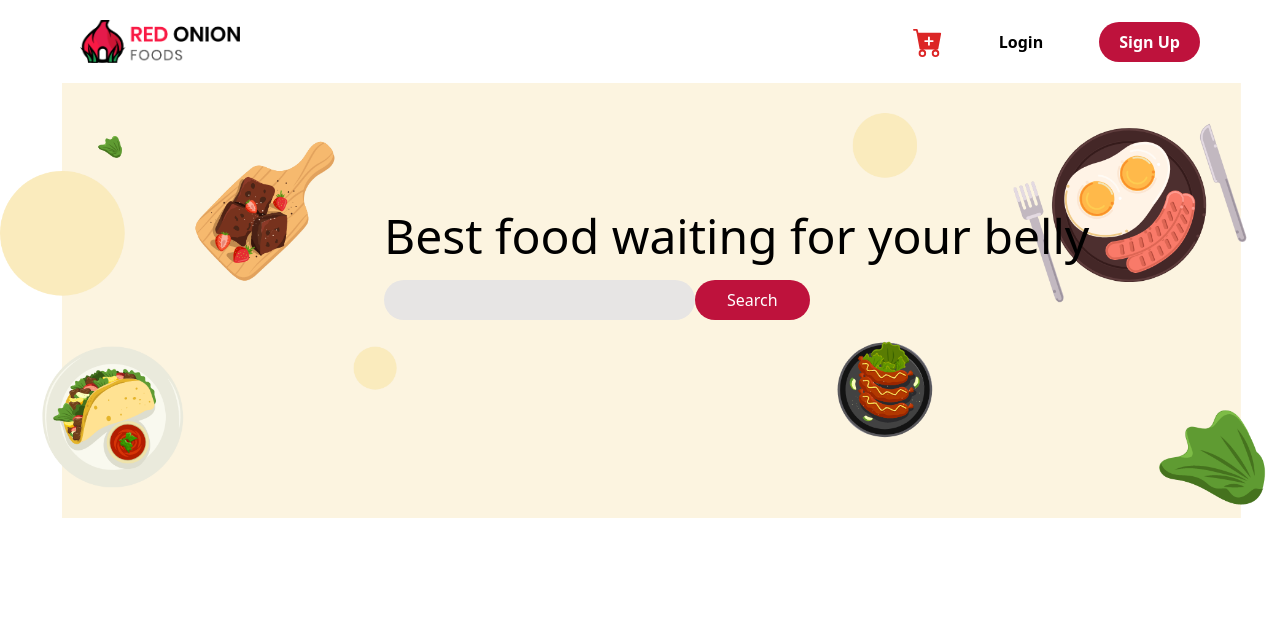
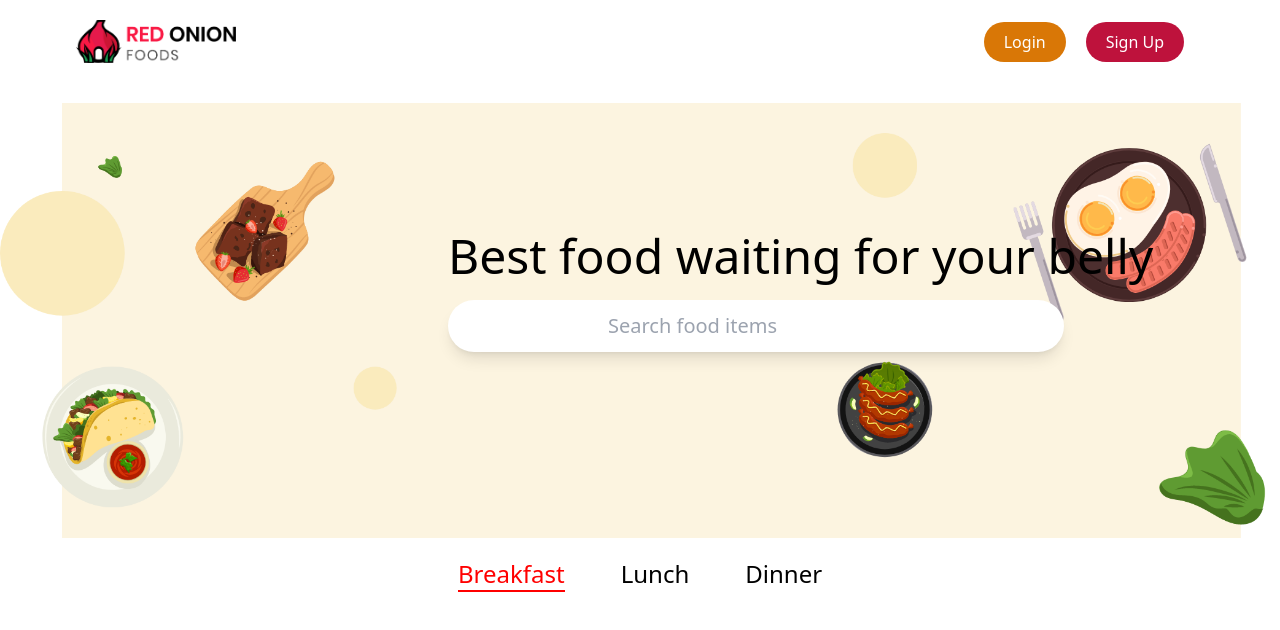
Before and after one commit to Shihab2022/red-onion-restaurant, a React (Create React App) app: page / in a window 1280 px wide. Shown: the top 630 px of the page. Built offline with nearby package versions, Linux system fonts and the light colour scheme.

Commit message:
complete banner and custiom link

```diff
--- a/src/Pages/Home/BannerPage/BannerPage.js
+++ b/src/Pages/Home/BannerPage/BannerPage.js
@@ -2,13 +2,13 @@ import React from 'react';
 import bannerbackground from  '../../../images/bannerbackground.png'
 const BannerPage = () => {
     return (
-        <div className="relative">
-        <img src={bannerbackground} alt="" />
-        <div className='absolute top-[25%] left-[30%]  '>
-            <h1 className="text-5xl my-5">Best food waiting  for your belly</h1>
+        <div className="relative my-5">
+        <img  className="md:h-full h-[300px]" src={bannerbackground} alt="" />
+        <div className='absolute md:top-[25%] top-10 left-8 md:left-[35%]  '>
+            <h1 className="md:text-5xl text-2xl  my-5">Best food waiting  for your belly</h1>
             <div>
-                <input className="bg-stone-200 border-0 rounded-full px-10 py-2" type="text" name="search" id="search" />
-                <input className='px-8 text-white py-2 bg-rose-700 rounded-full' type="button" value="Search" />
+                <input className="bg-white border-0 rounded-full md:px-40 px-10 text-xl shadow-lg py-2 md:py-3" placeholder="Search food items " type="text" name="search" id="search" />
+
             </div>
         </div>
         </div>
--- a/src/Pages/Home/HomePage/HomePage.js
+++ b/src/Pages/Home/HomePage/HomePage.js
@@ -1,4 +1,5 @@
 import React from 'react';
+import CustomLink from '../../Shared/CustomLink/CustomLink';
 import BannerPage from '../BannerPage/BannerPage';
 
 const HomePage = () => {
@@ -6,6 +7,11 @@ const HomePage = () => {
         <div>
 
             <BannerPage></BannerPage>
+            <div className="flex justify-center items-center text-2xl">
+                <CustomLink to='/'>Breakfast</CustomLink>
+                <CustomLink className="mx-14" to='/about'>Lunch</CustomLink>
+                <CustomLink to='/login'>Dinner</CustomLink>
+            </div>
         </div>
     );
 };
--- /dev/null
+++ b/src/Pages/Shared/CustomLink/CustomLink.js
@@ -0,0 +1,16 @@
+import React from 'react'
+import { Link, useMatch, useResolvedPath } from 'react-router-dom'
+
+const CustomLink = ({ children, to, ...props }) => {
+  let resolved = useResolvedPath(to)
+  let match = useMatch({ path: resolved.pathname, end: true })
+  return (
+    <div>
+      <Link style={{ color: match ? 'red' : 'black' ,borderBottom :match ? '2px solid red' : 'none'}} to={to} {...props}>
+        {children}
+      </Link>
+    </div>
+  )
+}
+
+export default CustomLink
--- a/src/Pages/Shared/Header/Header.js
+++ b/src/Pages/Shared/Header/Header.js
@@ -1,19 +1,25 @@
 import React from 'react';
 import logo2 from '../../../images/logo2.png';
-import {  BsFillCartPlusFill } from "react-icons/bs";
 import { Link } from 'react-router-dom';
 const Header = () => {
     return (
-        <div className='px-20  my-5'>
-           <div className="flex justify-between items-center">
-               <img style={{ height:'43px'}} src={logo2} alt="" />
-               <div className="flex justify-around items-center font-bold">
 
-               <h3 className="text-3xl text-red-600"> < BsFillCartPlusFill/> </h3>
-               <Link className="mx-14" to='/'>Login</Link>
-               <Link className="px-5 text-white py-2 bg-rose-700 rounded-full" to='/'>Sign Up</Link>
-               </div>
-           </div>
+
+        <div className='md:px-14'>
+            <header className="text-gray-600 body-font">
+  <div className="container mx-auto flex flex-wrap  p-5 flex-col md:flex-row items-center">
+    <Link to='/' className="flex title-font font-medium items-center text-gray-900 mb-4 md:mb-0">
+
+    <img style={{ height:'43px'}} src={logo2} alt="" />
+    </Link>
+    <nav className="md:ml-auto flex flex-wrap items-center text-base justify-center">
+      <Link to='/' className="mr-5 px-5 text-white py-2 bg-amber-600 rounded-full hover:text-gray-900">Login</Link>
+      <Link to='/' className="mr-5 px-5 text-white py-2 bg-rose-700 rounded-full hover:text-gray-900">Sign Up</Link>
+
+    </nav>
+
+  </div>
+</header>
         </div>
     );
 };
```
